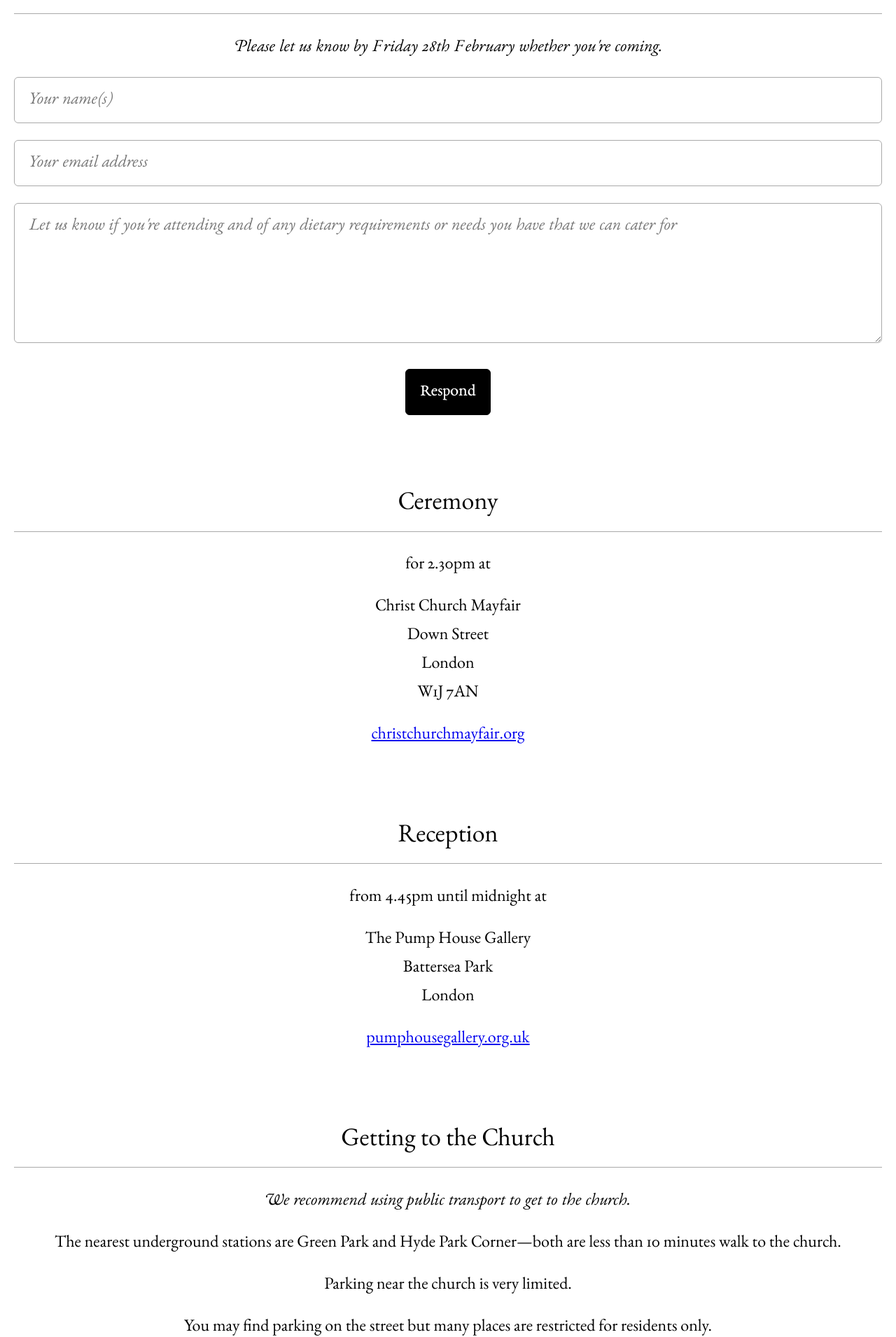
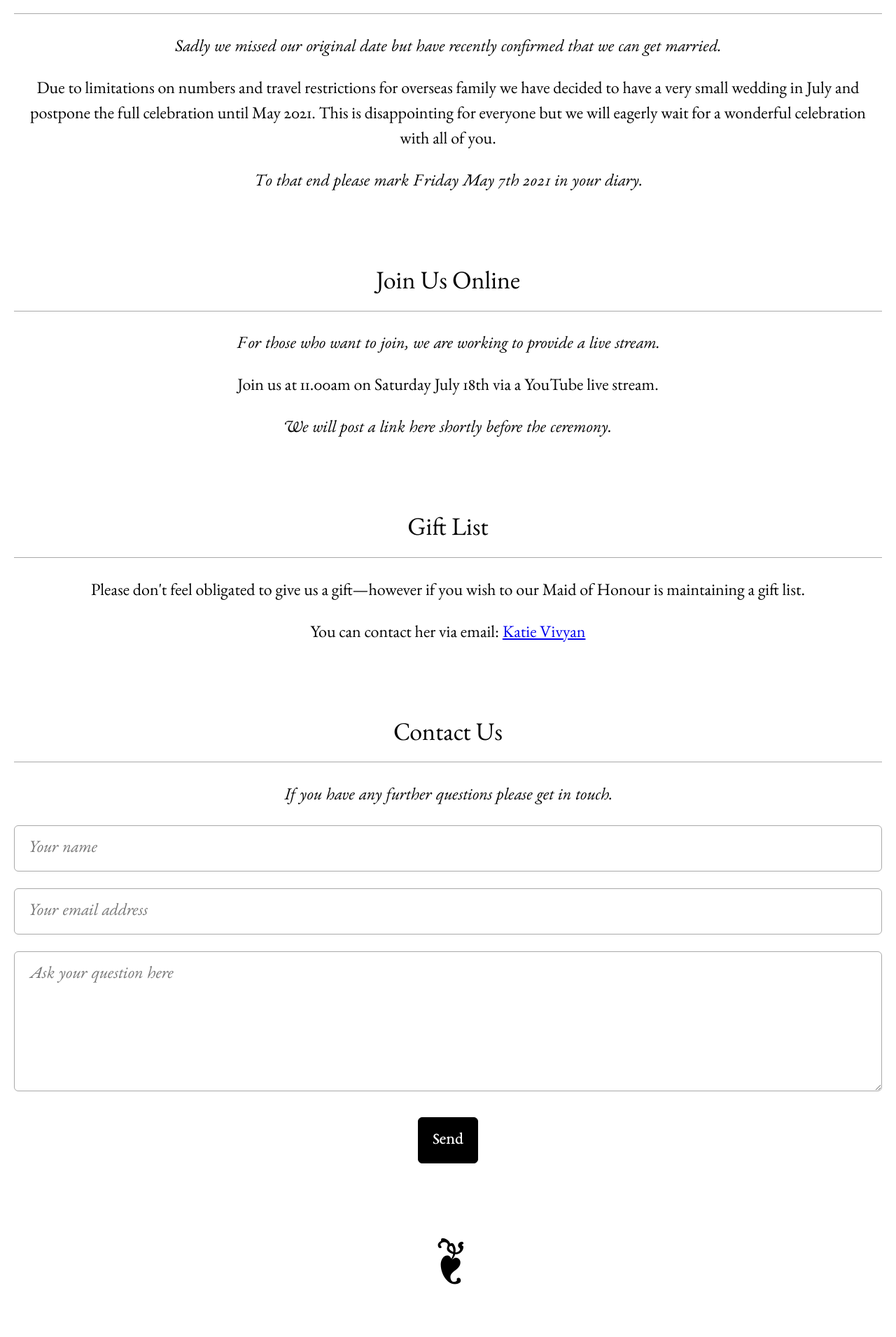
Before and after one commit to tomduckering/jo-and-tom-dot-com, a React (Create React App) app: page / in a window 1280 px wide. Shown: the part 759-2669 px from the top of the page at 70% size. After the commit the page ends 2631 px from the top, so only its background shows below. Built offline with nearby package versions, Linux system fonts and the light colour scheme.

Commit message:
Update for new plans

```diff
--- a/package.json
+++ b/package.json
@@ -5,7 +5,7 @@
   "dependencies": {
     "@types/jest": "^24.0.21",
     "@types/node": "^12.12.5",
-    "@types/react": "^16.9.11",
+    "@types/react": "^16.9.41",
     "@types/react-dom": "^16.9.3",
     "react": "^16.11.0",
     "react-dom": "^16.11.0",
--- a/src/App.tsx
+++ b/src/App.tsx
@@ -1,87 +1,90 @@
-import React from 'react';
-import './App.css';
+import React from "react";
+import "./App.css";
 
 const App: React.FC = () => {
   return (
     <div className="App">
       <header>
         <h1 className="title">Tom & Jo</h1>
-        <p className="date">Saturday 9th May<br></br>2020</p>
+        <p className="date">
+          Saturday 18th July<br></br>2020
+        </p>
         <p className="fleuron">❦</p>
       </header>
       <main>
-        <section className="rsvp">
-          <h2>R.S.V.P.</h2>
-          <em>Please let us know by Friday 28th February whether you're coming.</em>
-          <form name="rsvp" action="https://formspree.io/mwkedqrq" method="POST">
+        <section className="changeOfPlan">
+          <h2>A Change of Plan</h2>
           <p>
-              <input type="text" name="name" placeholder="Your name(s)" />
+            <em>
+              Sadly we missed our original date but have recently confirmed that
+              we can get married.
+            </em>
           </p>
           <p>
-              <input type="email" name="email" placeholder="Your email address" />
+            Due to limitations on numbers and travel restrictions for overseas
+            family we have decided to have a very small wedding in July and
+            postpone the full celebration until May 2021. This is disappointing
+            for everyone but we will eagerly wait for a wonderful celebration
+            with all of you.
           </p>
           <p>
-              <textarea name="notes" placeholder="Let us know if you're attending and of any dietary requirements or needs you have that we can cater for"></textarea>
+            <em>To that end please mark Friday May 7th 2021 in your diary.</em>
+          </p>
+        </section>
+        <section className="livestream">
+          <h2>Join Us Online</h2>
+          <p>
+            <em>
+              For those who want to join, we are working to provide a live
+              stream.
+            </em>
           </p>
           <p>
-              <button type="submit">Respond</button>
+            Join us at <time>11.00am</time> on Saturday July 18th via a YouTube
+            live stream.
           </p>
-          </form>
-        </section>
-        <section className="ceremony">
-          <h2>Ceremony</h2>
-          <p>for <time>2.30pm</time> at</p>
-          <div className="address">
-            <p>Christ Church Mayfair</p>
-            <p>Down Street</p>
-            <p>London</p>
-            <p>W1J 7AN</p>
-          </div>
-          <a href="https://christchurchmayfair.org">christchurchmayfair.org</a>
-        </section>
-        <section className="reception">
-          <h2>Reception</h2>
-          <p>from 4.45pm until <time>midnight</time> at</p>
-          <div className="address">
-            <p>The Pump House Gallery</p>
-            <p>Battersea Park</p>
-            <p>London</p>
-          </div>
-          <a href="https://pumphousegallery.org.uk/visit/how-to-find-us">pumphousegallery.org.uk</a>
-        </section>
-        <section className="directionsToChurch">
-          <h2>Getting to the Church</h2>
-          <p><em>We recommend using public transport to get to the church.</em></p>
-          <p>The nearest underground stations are Green Park and Hyde Park Corner—both are less than 10 minutes walk to the church.</p>
-          <p>Parking near the church is very limited. </p>
-          <p>You may find parking on the street but many places are restricted for residents only.</p>
-        </section>
-        <section className="directionsToReception">
-          <h2>Getting to the Reception</h2>
-          <p><em>Again, we recommend using public transport to get to the reception.</em></p>
-          <p>You can take the 137 bus from stop <a href="https://tfl.gov.uk/bus/stop/490009277S/london-hilton-hotel?lineId=137">A</a> outside the London Hilton Hotel on Park Lane all the way to Battersea Park's Chelsea Gate—alighting at stop <a href="https://tfl.gov.uk/bus/stop/490005064S/battersea-park-chelsea-gate?lineId=137">CC</a>. From here it's a 10 minute walk to the Pump House.</p>
-          <p>Find more details for this journey on the <a href="https://tfl.gov.uk/plan-a-journey/results?InputFrom=London+Hilton+Hotel&From=London+Hilton+Hotel&FromId=1009277&InputTo=Battersea+Park+%2F+Chelsea+Gate&ToId=1005064">TFL website</a>.</p>
-          <p>If you are driving you can park inside Battersea Park at the car park on Carriage Drive North.</p>
-          <p>More information is available at <a href="https://www.wandsworth.gov.uk/parking/parking-zones/battersea-park-area-parking-zones/">Wandsworth Borough Council's website</a>.</p>
+          <p>
+            <em>We will post a link here shortly before the ceremony.</em>
+          </p>
         </section>
         <section className="gifts">
           <h2>Gift List</h2>
-          <p>Please don't feel obligated to give us a gift—however if you wish to, John Lewis are holding our gift list.</p>
-          <p>List Number: 776905</p>
-          <a href="https://www.johnlewisgiftlist.com/giftint/JSPs/GiftList/BuyGifts/GuestFindAList.jsp">John Lewis Gift List</a>
+          <p>
+            Please don't feel obligated to give us a gift—however if you wish to
+            our Maid of Honour is maintaining a gift list.
+          </p>
+          <p>
+            You can contact her via email:{" "}
+            <a href="https://www.johnlewisgiftlist.com/giftint/JSPs/GiftList/BuyGifts/GuestFindAList.jsp">
+              Katie Vivyan
+            </a>
+          </p>
         </section>
         <section className="contact">
           <h2>Contact Us</h2>
-          <p><em>If you have any further questions please get in touch.</em></p>
-          <form name="contact" action="https://formspree.io/mnqakzgo" method="POST">
           <p>
-              <input type="text" name="name" placeholder="Your name"/>
+            <em>If you have any further questions please get in touch.</em>
+          </p>
+          <form
+            name="contact"
+            action="https://formspree.io/mnqakzgo"
+            method="POST"
+          >
+            <p>
+              <input type="text" name="name" placeholder="Your name" />
             </p>
             <p>
-              <input type="email" name="email" placeholder="Your email address"/>
+              <input
+                type="email"
+                name="email"
+                placeholder="Your email address"
+              />
             </p>
             <p>
-              <textarea name="notes" placeholder="Ask your question here"></textarea>
+              <textarea
+                name="notes"
+                placeholder="Ask your question here"
+              ></textarea>
             </p>
             <p>
               <button type="submit">Send</button>
@@ -94,6 +97,6 @@ const App: React.FC = () => {
       </footer>
     </div>
   );
-}
+};
 
 export default App;
```
Also changed, not shown: 1 other file (tests, documents, lock files or other folders). Lines whose indentation alone changed are shown as unchanged.
